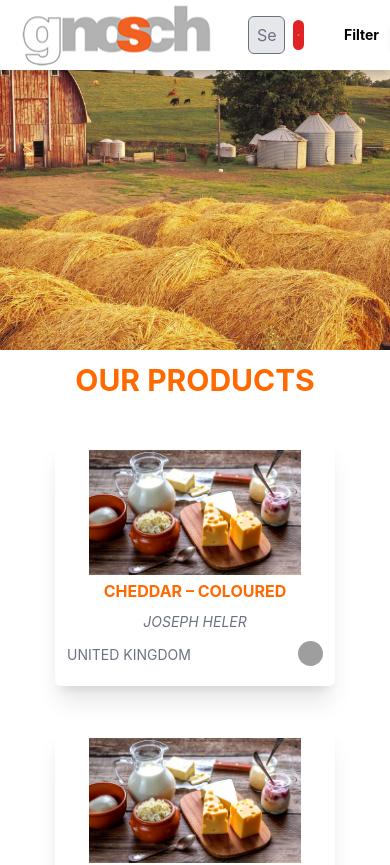
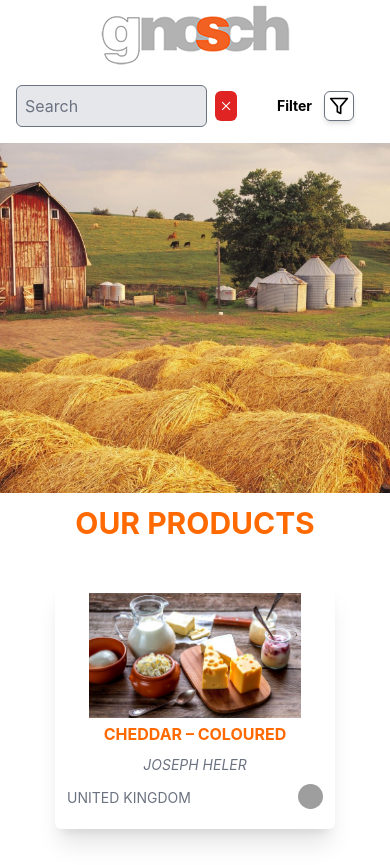
Before and after one commit to GargDivanshu/GNOSCH, a React (Create React App) app: page / in a window 390 px wide. Shown: the top 865 px of the page. Built offline with nearby package versions, Linux system fonts and the light colour scheme; grey boxes are pictures that could not be loaded; a web font is replaced by a local one; what tw-elements would draw is missing.

Commit message:
navbar desired done

```diff
--- a/src/components/Header.jsx
+++ b/src/components/Header.jsx
@@ -64,7 +64,8 @@ export default function Header({handleSearchNote, inputValue, myCountry, setMyCo
 // }
   // console.log(searchText)
   return (
-    <header className="Header flex lg:flex-row md:flex-row sm:flex-col justify-between">
+    <>
+    <header className="Header sm:flex hidden justify-between">
       <img src={require("./../logo-1.jpg")} className=" mx-4" alt="logo" />
 
         <div className="flex flex-row align-middle py-4 px-4 w-3/5">
@@ -111,5 +112,30 @@ export default function Header({handleSearchNote, inputValue, myCountry, setMyCo
         <RxHamburgerMenu/>
       </button> */}
     </header>
+
+    <header className="flex sm:hidden flex-col">
+    <img src={require("./../logo-1.jpg")} className=" mx-auto" alt="logo" />
+    <div className="flex flex-row align-middle py-4 px-4 w-full">
+        <input
+          type="text"
+           value={inputValue}
+          onChange={(event)=> handleSearchNote(event.target.value)}
+          placeholder="Search"
+          className="bg-gray-200 border border-gray-500 p-2 w-4/5 mx-auto rounded-md"
+        />
+
+        <RxCross2
+        onClick={()=> handleSearchNote("")}
+         fontSize={30} className="bg-red-600 mx-2 cursor-pointer text-white p-1 my-auto m-0 rounded-md"/>
+
+
+        <MyModal
+       className="my-auto align-middle"
+       myBrand={myBrand} setMyBrand={setMyBrand}
+        myCountry={myCountry} setMyCountry={setMyCountry}
+       />
+       </div>
+    </header>
+    </>
   );
 }
```
